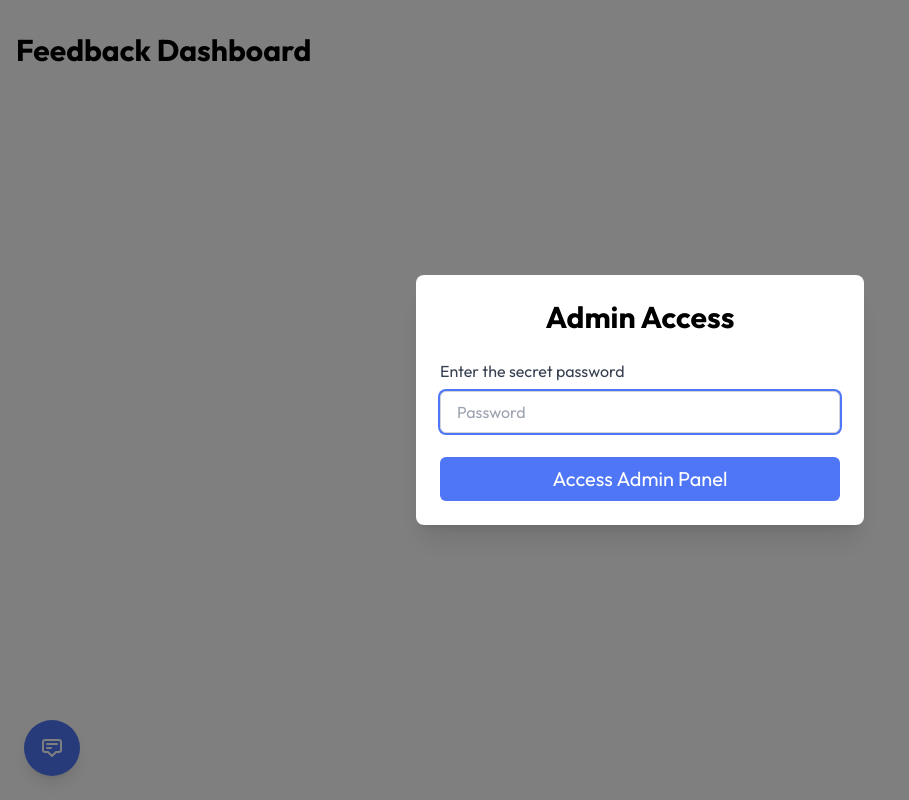
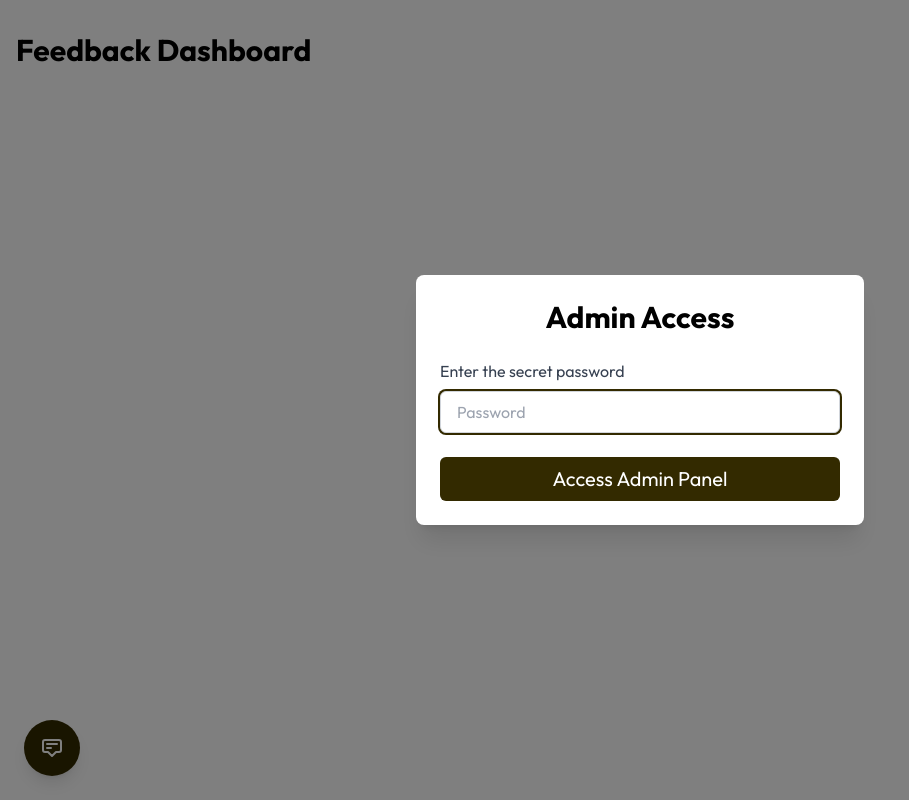
Before and after one commit to ShahzadaShadabAli/cci, a Next.js app: page /feedback in a window 1280 px wide. Shown: the whole page, without its empty margins (0-909 px from the left). Built offline with nearby package versions, Linux system fonts and the light colour scheme.

Commit message:
changed colors +

```diff
--- a/app/globals.css
+++ b/app/globals.css
@@ -6,9 +6,9 @@
 
 
 :root {
-    --primary: #4f76f6;
-    --secondary: #1f2837;
-    --secondary-light: #77f2a1;
+    --primary: #332a00;
+    --secondary: #ffd500;
+    --secondary-light: #ffe666;
 }
 
 .font-custom {
```
